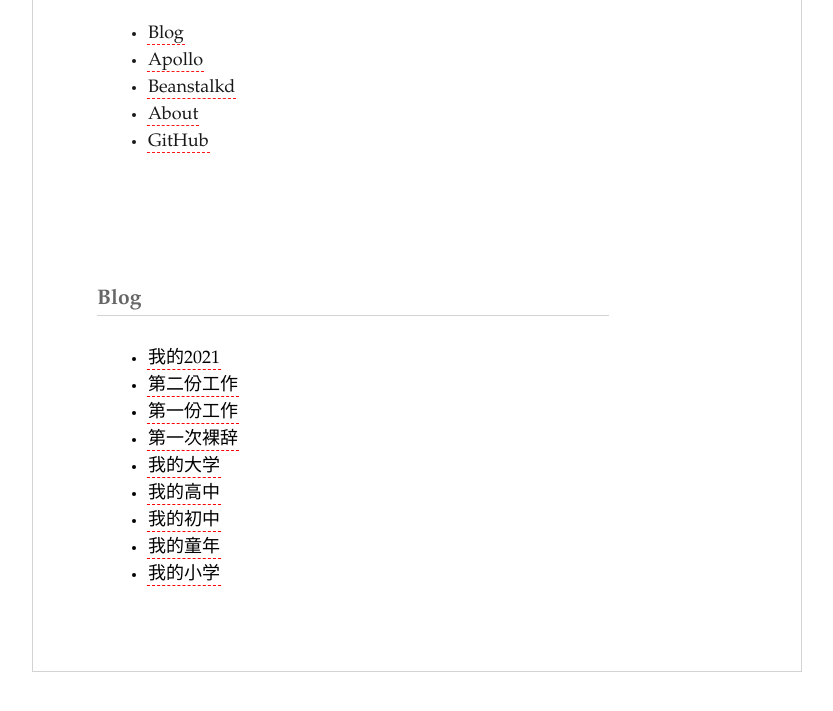
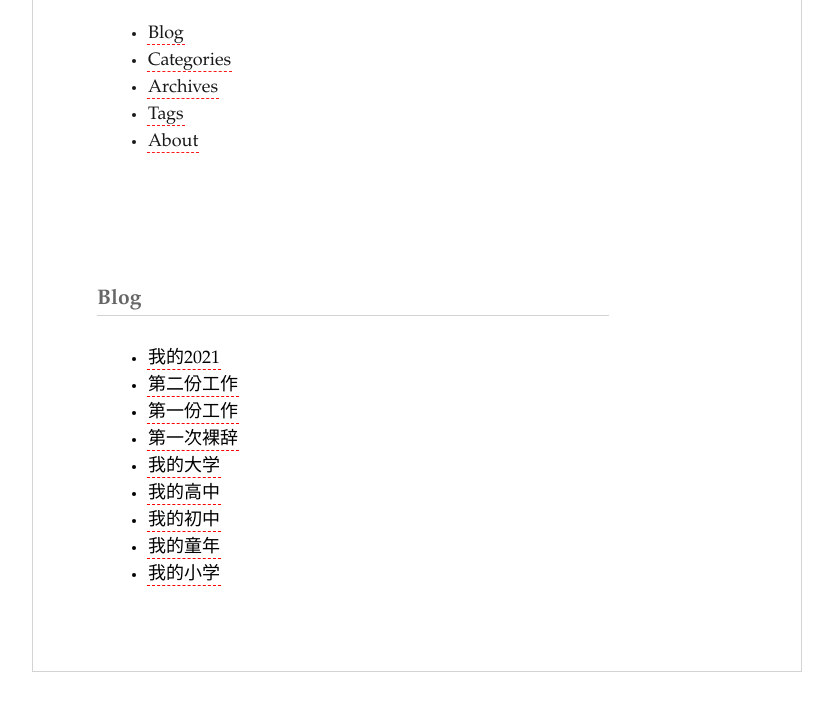
Before and after one commit to w-sorley/w-sorley.github.io, a plain HTML site: page archives/2022/04/index.html in a window 1280 px wide. Shown: the part 115-826 px from the top of the page, without its empty margins (224-1057 px from the left). Drawn offline with Linux system fonts and the light colour scheme; files whose address does not match are found by name.

Commit message:
Site updated: 2022-11-16 15:54:29

```diff
--- a/archives/2022/04/index.html
+++ b/archives/2022/04/index.html
@@ -55,19 +55,19 @@
                     </li>
 
                     <li >
-                        <a href="/apollo"> Apollo</a>
+                        <a href="/categories"> Categories</a>
                     </li>
 
                     <li >
-                        <a href="/beanstalkd"> Beanstalkd</a>
+                        <a href="/archives"> Archives</a>
+                    </li>
+
+                    <li >
+                        <a href="/tags"> Tags</a>
                     </li>
 
                     <li >
                         <a href="/about"> About</a>
-                    </li>
-
-                    <li >
-                        <a target="_blank" rel="noopener" href="https:github.com/mickeyouyou"> GitHub</a>
                     </li>
 
 
```
Also changed, not shown: archives/2022/05/index.html (+6 -6 lines), archives/2022/11/index.html (+6 -6 lines), archives/2022/index.html (+6 -6 lines), archives/2022/page/2/index.html (+6 -6 lines), archives/index.html (+6 -6 lines), archives/page/2/index.html (+6 -6 lines), index.html (+6 -6 lines), page/2/index.html (+6 -6 lines).
